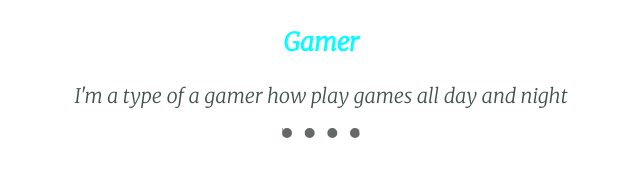
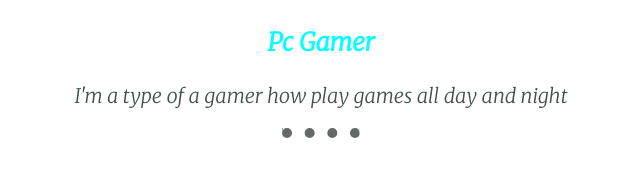
Before and after one commit to asad-manzoor/asad-manzoor.github.io, a plain HTML site: page index.html in a window 1280 px wide. Shown: the part 1919-2096 px from the top of the page, 319-959 px from the left. Drawn offline with Linux system fonts and the light colour scheme.

Commit message:
Update index.html

```diff
--- a/index.html
+++ b/index.html
@@ -31,7 +31,7 @@
           </div>
           <div class="skill-row">
             <img class="Gamer" src="https://media.giphy.com/media/y0NFayaBeiWEU/giphy.gif" alt="gif gamer">
-            <h3>Gamer</h3>
+            <h3>Pc Gamer</h3>
             <p>I'm a type of a gamer how play games all day and night</p>
           </div>
         </div>
```
